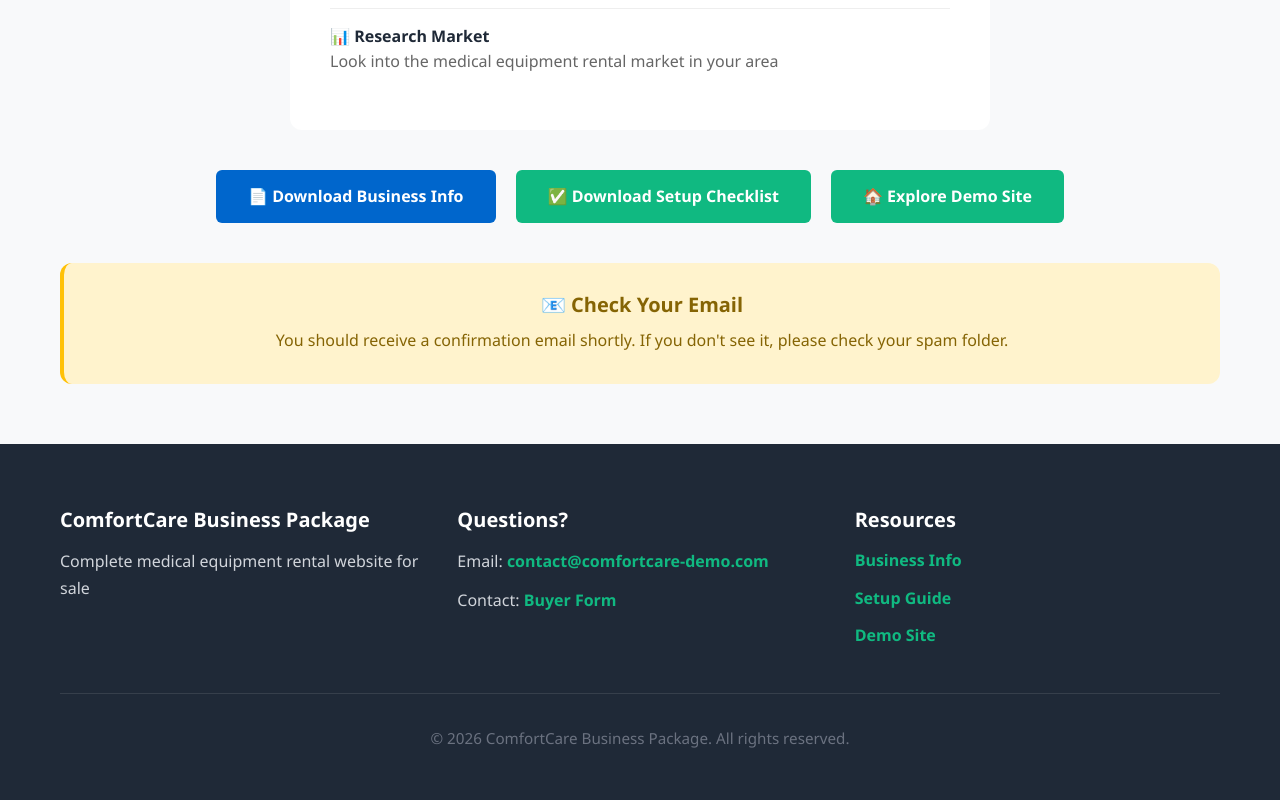
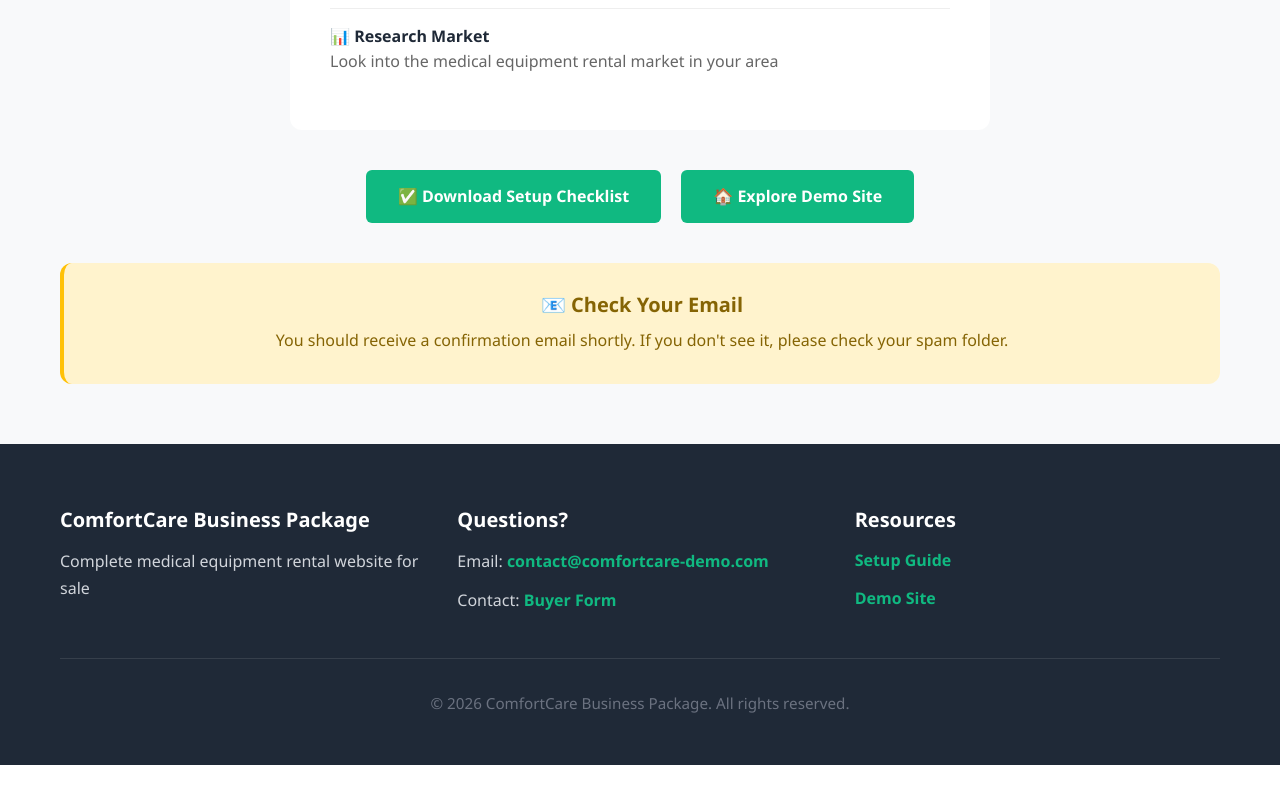
Before and after one commit to shatami1/Comcare-for-sell, a website: page buyer-thank-you.html in a window 1280 px wide. Shown: the part 1688-2488 px from the top of the page. After the commit the page ends 2453 px from the top, so only its background shows below. Drawn offline with Linux system fonts and the light colour scheme.

Commit message:
Add files via upload

```diff
--- a/buyer-thank-you.html
+++ b/buyer-thank-you.html
@@ -162,9 +162,6 @@
             </div>
 
             <div class="action-buttons">
-                <a href="BUSINESS_SALE_INFO.md" class="btn btn-primary" download>
-                    📄 Download Business Info
-                </a>
                 <a href="CUSTOMIZATION_CHECKLIST.md" class="btn btn-secondary" download>
                     ✅ Download Setup Checklist
                 </a>
@@ -198,7 +195,6 @@
                 <div class="footer-section">
                     <h4>Resources</h4>
                     <ul>
-                        <li><a href="BUSINESS_SALE_INFO.md" download>Business Info</a></li>
                         <li><a href="CUSTOMIZATION_CHECKLIST.md" download>Setup Guide</a></li>
                         <li><a href="index.html">Demo Site</a></li>
                     </ul>
```
Also changed, not shown: buyer-contact.html (+0 -1 lines), index.html (+0 -1 lines).
